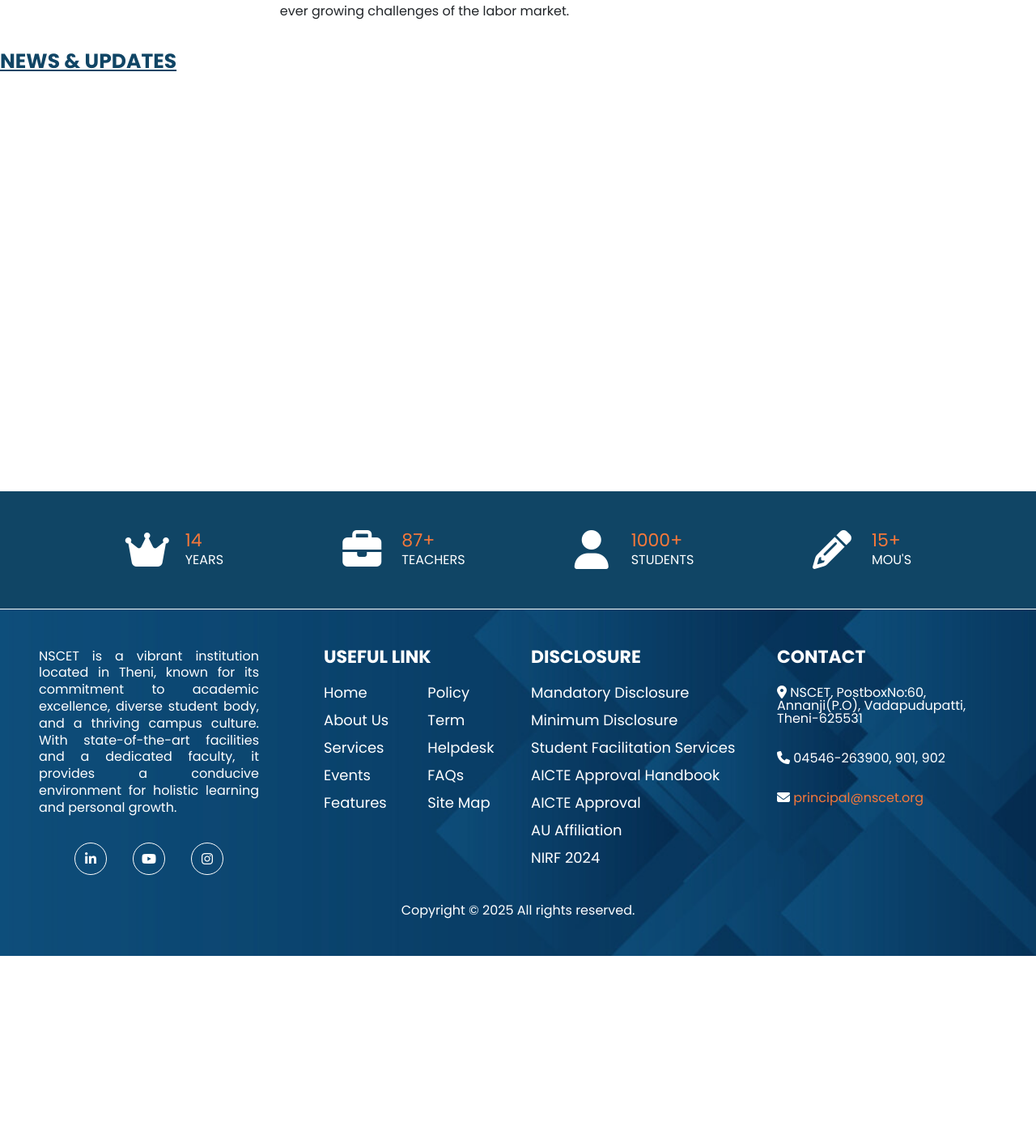
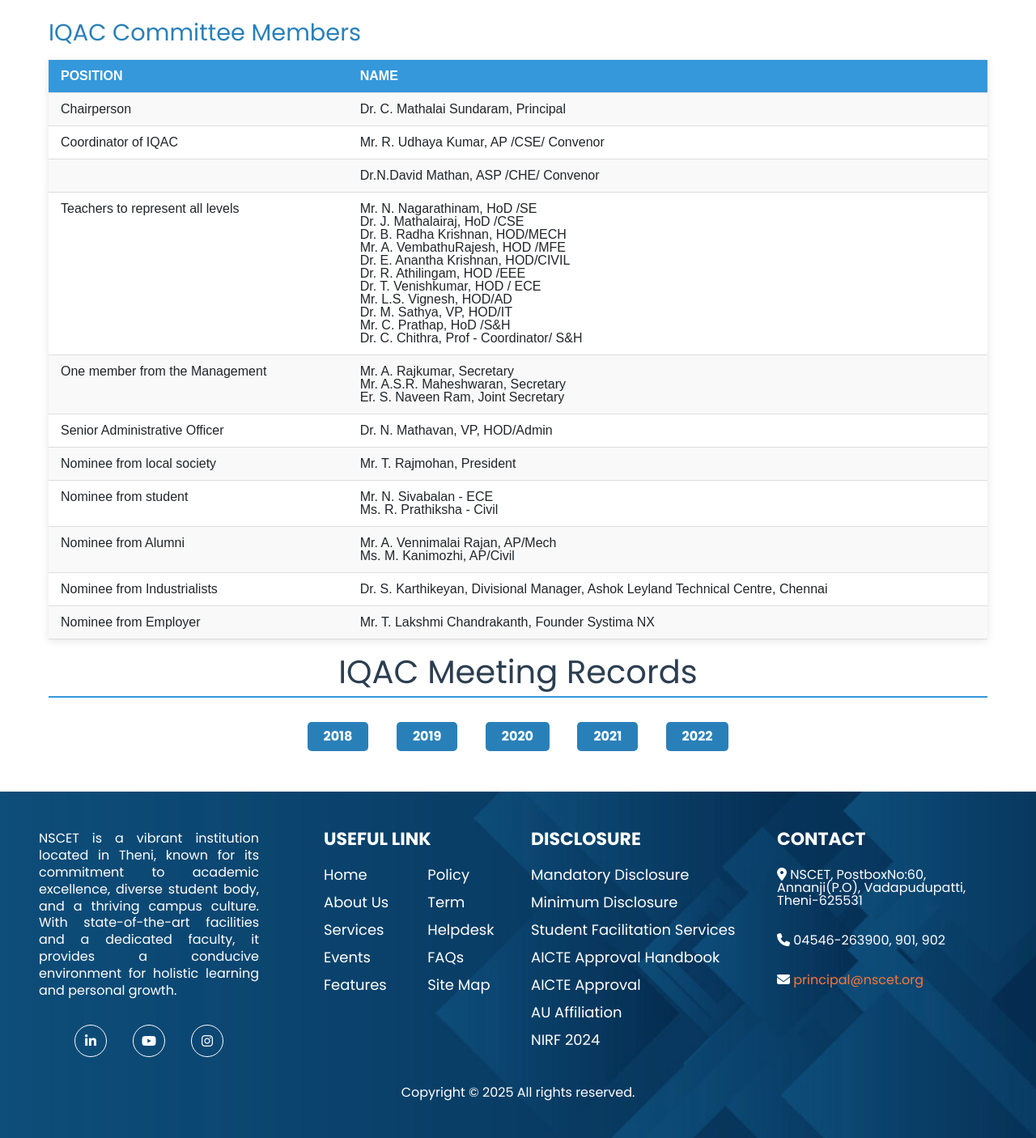
Before and after one commit to InnovativeSPIN/NSCET_WEBSITE, a PHP site: page /iqac/index.php in a window 1280 px wide. Shown: the part 728-2134 px from the top of the page at 81% size. Before the commit the page ends 1909 px from the top, so only its background shows below. Run offline with PHP 8.4, Linux system fonts and the light colour scheme; data that the repository does not hold is empty; some libraries are stand-ins or nearby versions; some web fonts are replaced.

Commit message:
IQAC page

```diff
--- /dev/null
+++ b/assets/css/iqac/style.css
@@ -0,0 +1,113 @@
+@import url('../../resources/main.css');
+
+
+
+
+
+.main {
+    max-width: 1200px;
+    margin: 0 auto;
+    padding: 20px;
+    font-family: Arial, sans-serif;
+    color: #333;
+}
+
+
+.main h2 {
+    color: #2c3e50;
+    font-size: 2.5rem;
+    text-align: center;
+    margin-bottom: 30px;
+    border-bottom: 2px solid #3498db;
+    padding-bottom: 10px;
+}
+
+.main h3 {
+    color: #2980b9;
+    font-size: 1.8rem;
+    margin-top: 40px;
+    margin-bottom: 15px;
+}
+
+
+.main p {
+    line-height: 1.6;
+    font-size: 1.1rem;
+    text-align: justify;
+    margin-bottom: 20px;
+}
+
+
+.iqac-table {
+    width: 100%;
+    border-collapse: collapse;
+    margin: 20px 0;
+    box-shadow: 0 2px 10px rgba(0, 0, 0, 0.1);
+}
+
+.iqac-table th,
+.iqac-table td {
+    padding: 12px 15px;
+    text-align: left;
+    border-bottom: 1px solid #ddd;
+}
+
+.iqac-table th {
+    background-color: #3498db;
+    color: white;
+    font-weight: bold;
+    text-transform: uppercase;
+}
+
+.iqac-table tr:nth-child(even) {
+    background-color: #f9f9f9;
+}
+
+.iqac-table tr:hover {
+    background-color: #f1f1f1;
+    transition: background-color 0.3s ease;
+}
+
+
+.meeting-links {
+    text-align: center;
+    margin: 30px 0;
+}
+
+.meeting-links a {
+    display: inline-block;
+    margin: 0 15px;
+    padding: 10px 20px;
+    background-color: #2980b9;
+    color: white;
+    text-decoration: none;
+    border-radius: 5px;
+    font-weight: bold;
+    transition: background-color 0.3s ease, transform 0.2s ease;
+}
+
+.meeting-links a:hover {
+    background-color: #2c3e50;
+    transform: translateY(-2px);
+}
+
+@media (max-width: 768px) {
+    .main h2 {
+        font-size: 2rem;
+    }
+
+    .main h3 {
+        font-size: 1.5rem;
+    }
+
+    .iqac-table th,
+    .iqac-table td {
+        padding: 10px;
+        font-size: 0.9rem;
+    }
+
+    .meeting-links a {
+        margin: 10px;
+        padding: 8px 15px;
+    }
+}
--- /dev/null
+++ b/iqac/index.php
@@ -0,0 +1,174 @@
+
+
+<!DOCTYPE html>
+<html lang="en">
+
+<head>
+  <meta charset="UTF-8">
+  <meta name="viewport" content="width=device-width, initial-scale=1.0">
+  <title>IQAC | NSCET</title>
+  <link rel="stylesheet" href="https://stackpath.bootstrapcdn.com/bootstrap/5.0.0-alpha1/css/bootstrap.min.css" integrity="sha384-r4NyP46KrjDleawBgD5tp8Y7UzmLA05oM1iAEQ17CSuDqnUK2+k9luXQOfXJCJ4I" crossorigin="anonymous">
+  <script src="https://cdn.jsdelivr.net/npm/popper.js@1.16.0/dist/umd/popper.min.js" integrity="sha384-Q6E9RHvbIyZFJoft+2mJbHaEWldlvI9IOYy5n3zV9zzTtmI3UksdQRVvoxMfooAo" crossorigin="anonymous"></script>
+  <script src="https://stackpath.bootstrapcdn.com/bootstrap/5.0.0-alpha1/js/bootstrap.min.js" integrity="sha384-oesi62hOLfzrys4LxRF63OJCXdXDipiYWBnvTl9Y9/TRlw5xlKIEHpNyvvDShgf/" crossorigin="anonymous"></script>
+
+  <!-- custom css -->
+  <link rel="stylesheet" href="../assets/css/resources/style.css">
+  <link rel="stylesheet" href="../assets/css/iqac/style.css">
+  <link rel="stylesheet" href="https://cdn.jsdelivr.net/npm/swiper@11/swiper-bundle.min.css" />
+
+
+
+  <!-- custom js -->
+  <script src="https://kit.fontawesome.com/181ea7bd20.js" crossorigin="anonymous"></script>
+</head>
+
+<body>
+
+  <?php
+
+  include('../resources/navbar.php');
+
+
+  ?>
+
+
+
+
+<div class="main">
+    <h2>Internal Quality Assurance Cell (IQAC)</h2>
+
+    <h3>About IQAC</h3>
+    <p>
+      The IQAC of the college was established on 2nd July 2017 after a year’s time of inspection of the college.
+      The prime task of the IQAC is to develop a system for conscious, consistent and catalytic improvement in
+      the overall performance of the Institution. The cell precisely plans the quality initiatives of the institution
+      by ensuring the quality culture, institutionalizing and internalizing quality parameters in adherence to the
+      norms of the National Assessment and Accreditation Council of India. The IQAC reviews the academic and administrative
+      quality processes of the institution periodically and takes necessary action for the continual improvement of
+      the services offered by the institution.
+    </p>
+
+    <h3>IQAC Committee Members</h3>
+<table class="table iqac-table">
+  <tr>
+    <th>Position</th>
+    <th>Name</th>
+  </tr>
+  <tr>
+    <td>Chairperson</td>
+    <td>Dr. C. Mathalai Sundaram, Principal</td>
+  </tr>
+  <tr>
+    <td>Coordinator of IQAC</td>
+    <td>Mr. R. Udhaya Kumar, AP /CSE/ Convenor</td>
+  </tr>
+  <tr>
+    <td></td>
+    <td>Dr.N.David Mathan, ASP /CHE/ Convenor</td>
+  </tr>
+  <tr>
+    <td>Teachers to represent all levels</td>
+    <td>
+      Mr. N. Nagarathinam, HoD /SE <br>
+      Dr. J. Mathalairaj, HoD /CSE <br>
+      Dr. B. Radha Krishnan, HOD/MECH <br>
+      Mr. A. VembathuRajesh, HOD /MFE <br>
+      Dr. E. Anantha Krishnan, HOD/CIVIL <br>
+      Dr. R. Athilingam, HOD /EEE <br>
+      Dr. T. Venishkumar, HOD / ECE <br>
+      Mr. L.S. Vignesh, HOD/AD <br>
+      Dr. M. Sathya, VP, HOD/IT <br>
+      Mr. C. Prathap, HoD /S&H <br>
+      Dr. C. Chithra, Prof - Coordinator/ S&H
+    </td>
+  </tr>
+  <tr>
+    <td>One member from the Management</td>
+    <td>
+      Mr. A. Rajkumar, Secretary <br>
+      Mr. A.S.R. Maheshwaran, Secretary <br>
+      Er. S. Naveen Ram, Joint Secretary
+    </td>
+  </tr>
+  <tr>
+    <td>Senior Administrative Officer</td>
+    <td>Dr. N. Mathavan, VP, HOD/Admin</td>
+  </tr>
+  <tr>
+    <td>Nominee from local society</td>
+    <td>Mr. T. Rajmohan, President</td>
+  </tr>
+  <tr>
+    <td>Nominee from student</td>
+    <td>
+      Mr. N. Sivabalan - ECE <br>
+      Ms. R. Prathiksha - Civil
+    </td>
+  </tr>
+  <tr>
+    <td>Nominee from Alumni</td>
+    <td>
+      Mr. A. Vennimalai Rajan, AP/Mech <br>
+      Ms. M. Kanimozhi, AP/Civil
+    </td>
+  </tr>
+  <tr>
+    <td>Nominee from Industrialists</td>
+    <td>Dr. S. Karthikeyan, Divisional Manager, Ashok Leyland Technical Centre, Chennai</td>
+  </tr>
+  <tr>
+    <td>Nominee from Employer</td>
+    <td>Mr. T. Lakshmi Chandrakanth, Founder Systima NX</td>
+  </tr>
+</table>
+
+
+    <h2>IQAC Meeting Records</h2>
+    <div class="meeting-links">
+      <a href="/assets/pdf/iqac/18.pdf">2018</a>
+      <a href="/assets/pdf/iqac/19.pdf">2019</a>
+      <a href="/assets/pdf/iqac/20.pdf">2020</a>
+      <a href="/assets/pdf/iqac/21.pdf">2021</a>
+      <a href="/assets/pdf/iqac/22.pdf">2022</a>
+    </div>
+  </div>
+
+
+
+
+  <?php
+
+  include('../resources/footer.php');
+
+
+  ?>
+
+
+
+
+  <!-- custom js -->
+  <script src="../assets/js/resources/script.js"></script>
+  <!-- swiper -->
+  <script src="https://cdn.jsdelivr.net/npm/swiper@11/swiper-bundle.min.js"></script>
+
+  <script>
+    var swiper = new Swiper(".mySwiper", {
+      spaceBetween: 30,
+      effect: "fade",
+      loop: true,
+      navigation: {
+        nextEl: ".swiper-button-next",
+        prevEl: ".swiper-button-prev",
+      },
+      pagination: {
+        el: ".swiper-pagination",
+        clickable: true,
+      },
+      autoplay: {
+        delay: 2000,
+      },
+    });
+  </script>
+</body>
+
+</html>
--- a/resources/navbar.php
+++ b/resources/navbar.php
@@ -69,8 +69,8 @@
                         <a class="dropdown-item" href="/principal/index.php">Principal</a>
                         <a class="dropdown-item" href="/gallery">Gallery</a>
                         <a class="dropdown-item" href="#">Mou's</a>
-                        <a class="dropdown-item" href="#">Organisation</a>
-                        <a class="dropdown-item" href="#">Committees</a>
+                        <!-- <a class="dropdown-item" href="#">Organisation</a>
+                        <a class="dropdown-item" href="#">Committees</a> -->
                         <a class="dropdown-item" href="/assets/pdf/ANNUAL REPORT.pdf">Annual Reports</a>
                         <a class="dropdown-item" href="/assets/pdf/ANNUAL ACCOUNTS.pdf">Annual Accounds</a>
                     </div>
```
Also changed, not shown: 5 other files.
